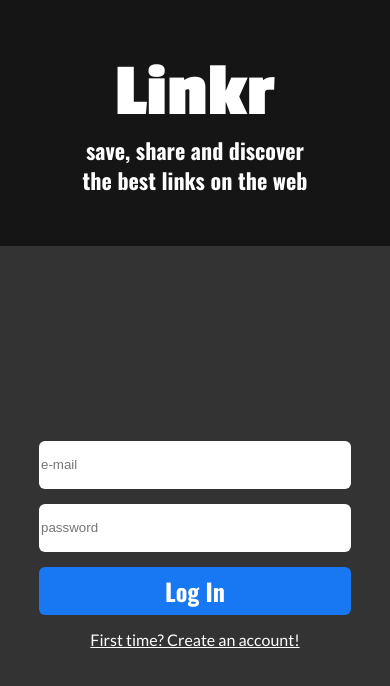
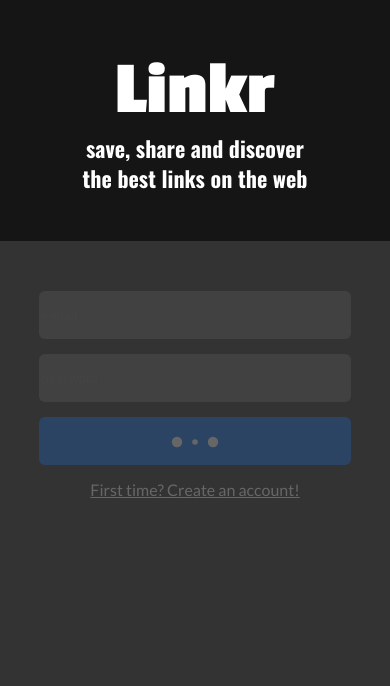
Before and after one commit to victor-azevedo/front-linkr, a React (Create React App) app: page / in a window 390 px wide. Shown: the top 686 px of the page. Built offline with nearby package versions, Linux system fonts and the light colour scheme.

Commit message:
fix: loading responsive

```diff
--- a/src/components/LoadingDots.jsx
+++ b/src/components/LoadingDots.jsx
@@ -5,8 +5,8 @@ export default function LoadingDots() {
   return (
     <ContainerLoading>
       <ThreeDots
-        height="60"
-        width="60"
+        height="48"
+        width="48"
         radius="7"
         color="#FFF"
         ariaLabel="three-dots-loading"
--- a/src/pages/SignIn.jsx
+++ b/src/pages/SignIn.jsx
@@ -11,7 +11,7 @@ import LoadingDots from "../components/LoadingDots";
 export default function SignIn(props) {
   const navigate = useNavigate();
 
-  const [isLoading, setIsLoading] = useState(false);
+  const [isLoading, setIsLoading] = useState(true);
 
   const [email, setEmail] = useState("");
   const [password, setPassword] = useState("");
@@ -202,8 +202,9 @@ const SideRight = styled.div`
   }
   @media (max-width: 600px) {
     width: 100%;
+    align-items: flex-start;
     flex-grow: 2;
-    padding: 20px 10%;
+    padding: 50px 10%;
   }
 `;
 
--- a/src/pages/SignUp.jsx
+++ b/src/pages/SignUp.jsx
@@ -209,8 +209,9 @@ const SideRight = styled.div`
   }
   @media (max-width: 600px) {
     width: 100%;
+    align-items: flex-start;
     flex-grow: 2;
-    padding: 20px 10%;
+    padding: 50px 10%;
   }
 `;
 
```
